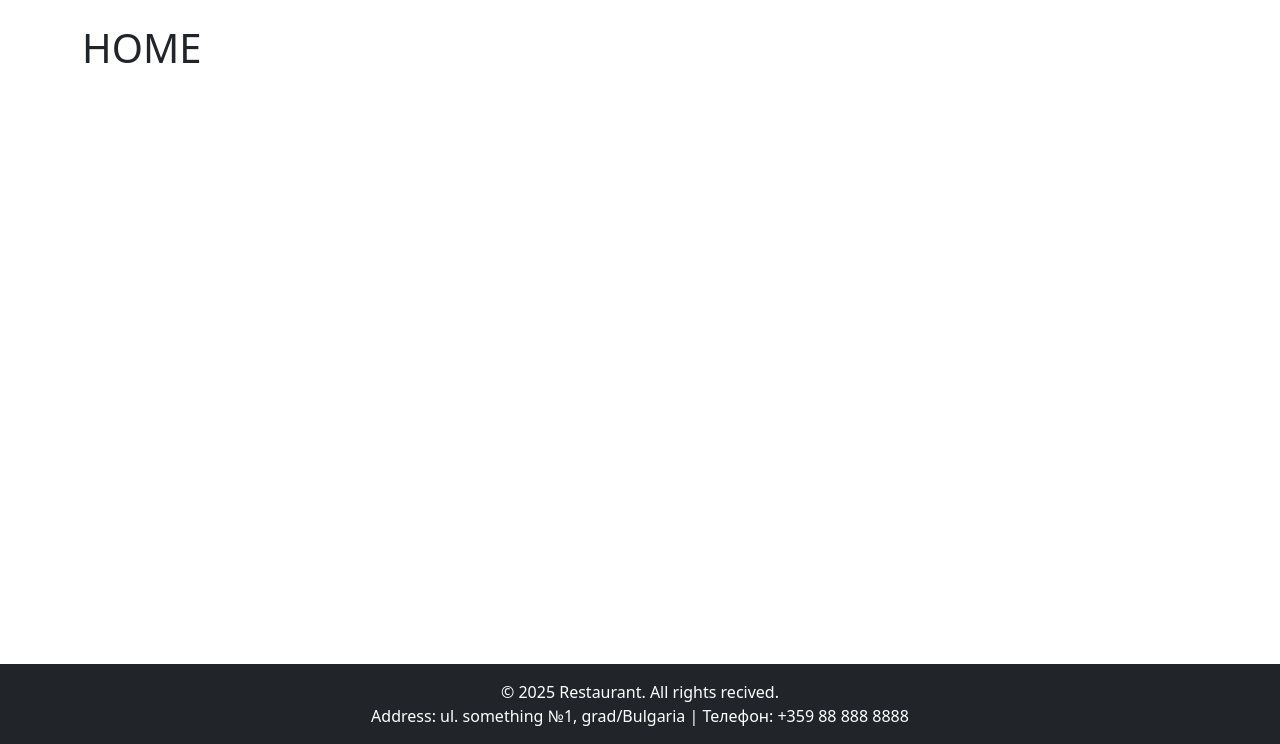
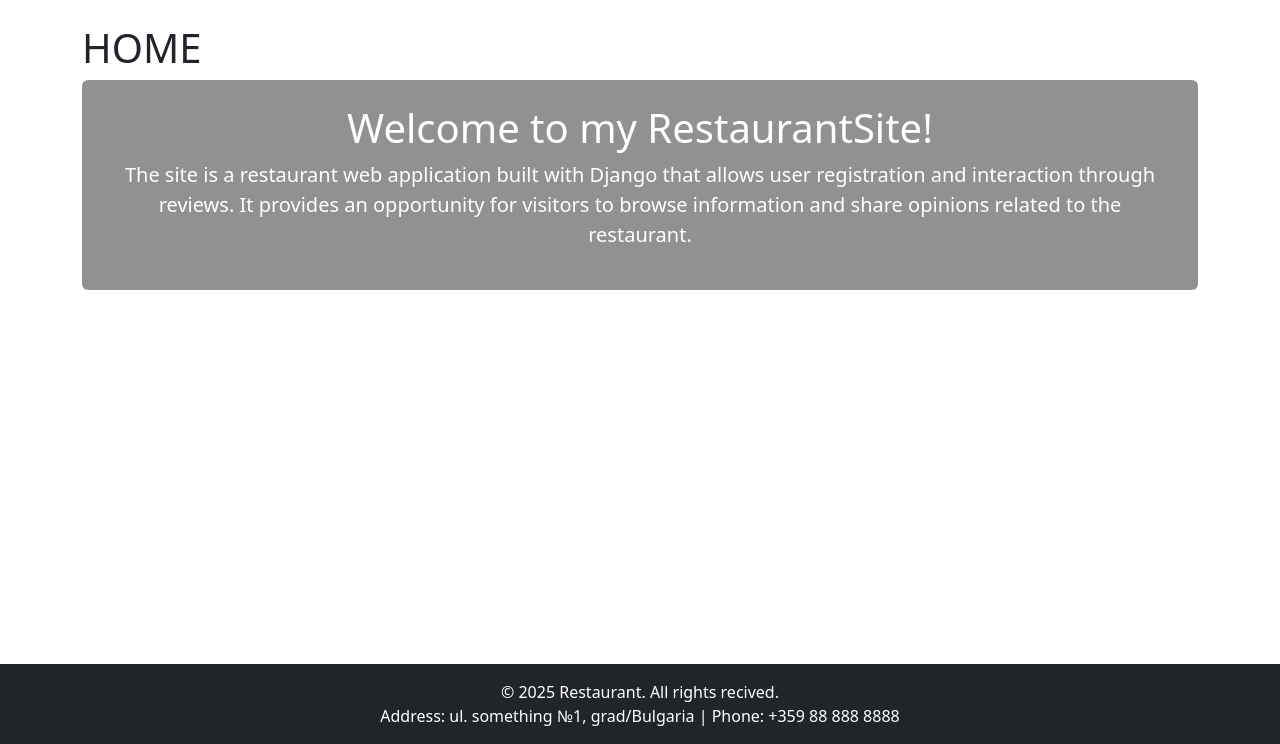
Before and after one commit to KristiyanAbrashkov/RestaurantSite_project, a Django app: page / in a window 1280 px wide. Shown: the part 56-800 px from the top of the page. Run offline with Django 5.2, Linux system fonts and the light colour scheme.

Commit message:
Добавяне на текст в HOME

```diff
--- a/myproject/myapp/templates/myapp/home.html
+++ b/myproject/myapp/templates/myapp/home.html
@@ -1,7 +1,13 @@
 {% extends 'main.html' %}
-
+{% load static %}
 {% block content %}
 
 <h1>HOME</h1>
 
+<div class="hero-section text-white d-flex align-items-center justify-content-center">
+  <div class="text-center bg-dark bg-opacity-50 p-4 rounded">
+    <h1>Welcome to my RestaurantSite!</h1>
+    <p class="lead">The site is a restaurant web application built with Django that allows user registration and interaction through reviews. It provides an opportunity for visitors to browse information and share opinions related to the restaurant.</p>
+  </div>
+</div>
 {% endblock content %}
--- a/myproject/myapp/templates/myapp/menu.html
+++ b/myproject/myapp/templates/myapp/menu.html
@@ -1,7 +1,7 @@
 {% extends 'main.html' %}
 
 {% block content %}
-<h1>Меню</h1>
+<h1>Menu</h1>
 
 <p></p>
 
--- a/myproject/templates/footer.html
+++ b/myproject/templates/footer.html
@@ -2,6 +2,6 @@
 <footer class="bg-dark text-white text-center py-3 mt-4">
   <div class="container">
     <p class="mb-0">&copy; 2025 Restaurant. All rights recived.</p>
-    <p class="mb-0">Address: ul. something №1, grad/Bulgaria | Телефон: +359 88 888 8888</p>
+    <p class="mb-0">Address: ul. something №1, grad/Bulgaria | Phone: +359 88 888 8888</p>
   </div>
 </footer>
```
